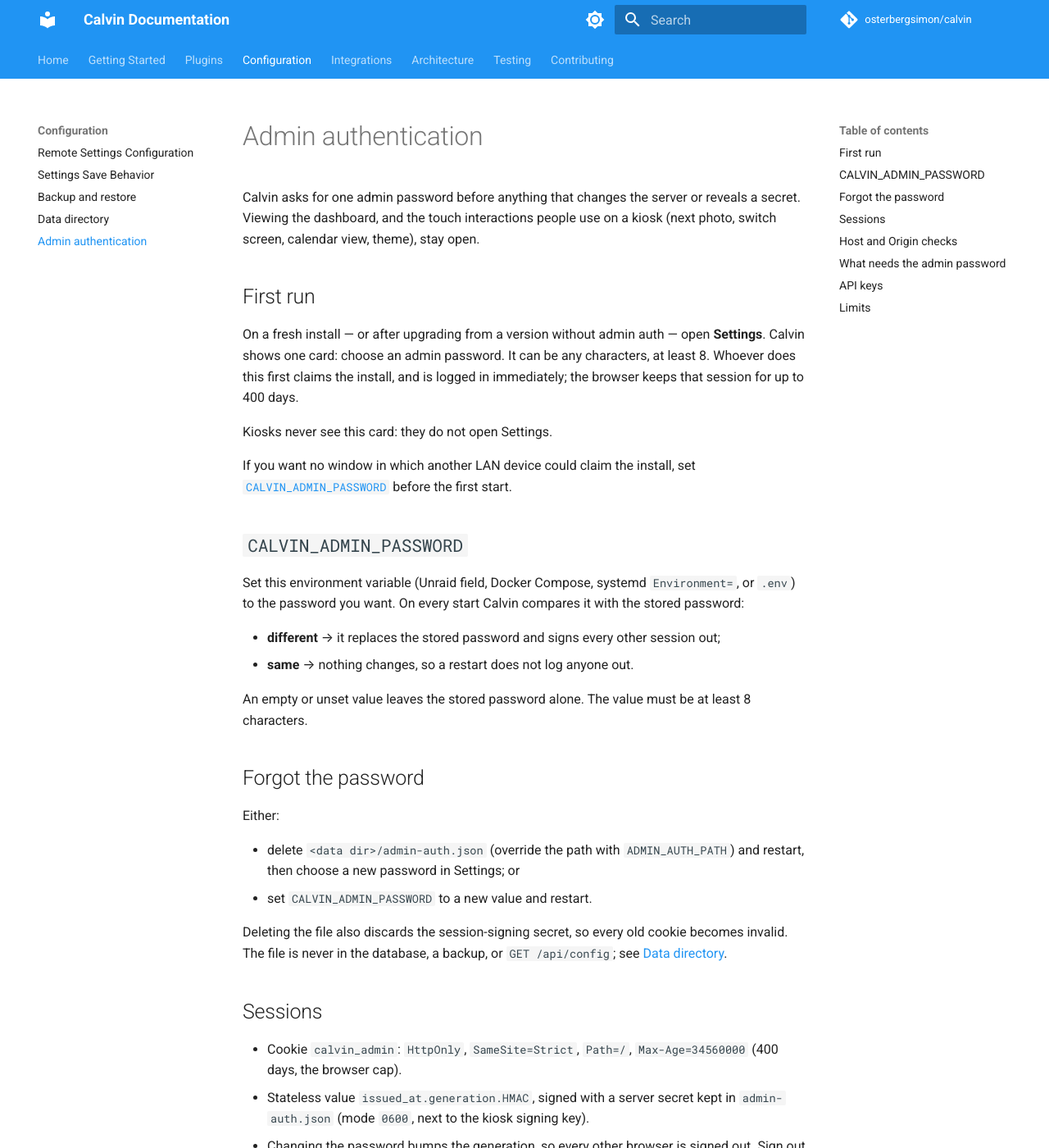
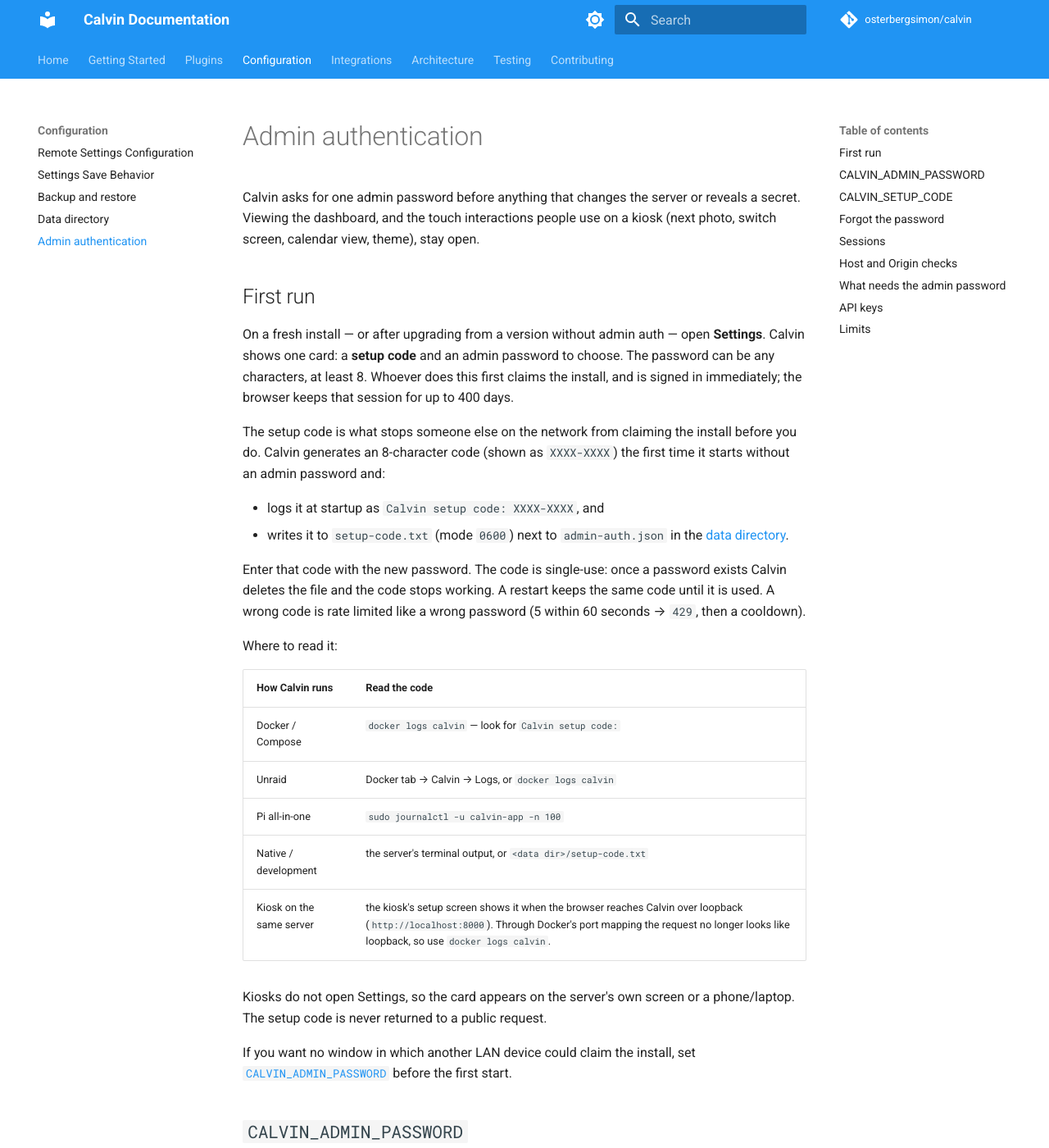
Before and after one commit to osterbergsimon/calvin, an MkDocs documentation site: the page built from docs/configuration/ADMIN_AUTH.md, in a window 1280 px wide and 1400 px high. Shown: the whole window at 82% size. Built offline with MkDocs 1.6.1 and Material for MkDocs 9.7.7, drawn with Linux system fonts in a browser that asks for light colours; comment, search, counter and statistics services are not loaded; some of the changed text lies outside the part shown.

Commit message:
docs: where to find the first-run setup code (CLV-61)
Docker, Unraid, Pi all-in-one and native installs each get the command
that prints the code; CALVIN_SETUP_CODE and the 0600 file are documented.

```diff
--- a/docs/configuration/ADMIN_AUTH.md
+++ b/docs/configuration/ADMIN_AUTH.md
@@ -7,11 +7,36 @@
 ## First run
 
 On a fresh install — or after upgrading from a version without admin auth — open
-**Settings**. Calvin shows one card: choose an admin password. It can be any
-characters, at least 8. Whoever does this first claims the install, and is
-logged in immediately; the browser keeps that session for up to 400 days.
+**Settings**. Calvin shows one card: a **setup code** and an admin password to
+choose. The password can be any characters, at least 8. Whoever does this first
+claims the install, and is signed in immediately; the browser keeps that session
+for up to 400 days.
 
-Kiosks never see this card: they do not open Settings.
+The setup code is what stops someone else on the network from claiming the
+install before you do. Calvin generates an 8-character code (shown as
+`XXXX-XXXX`) the first time it starts without an admin password and:
+
+- logs it at startup as `Calvin setup code: XXXX-XXXX`, and
+- writes it to `setup-code.txt` (mode `0600`) next to `admin-auth.json` in the
+  [data directory](DATA_DIR.md).
+
+Enter that code with the new password. The code is single-use: once a password
+exists Calvin deletes the file and the code stops working. A restart keeps the
+same code until it is used. A wrong code is rate limited like a wrong password
+(5 within 60 seconds → `429`, then a cooldown).
+
+Where to read it:
+
+| How Calvin runs | Read the code |
+|---|---|
+| Docker / Compose | `docker logs calvin` — look for `Calvin setup code:` |
+| Unraid | Docker tab → Calvin → Logs, or `docker logs calvin` |
+| Pi all-in-one | `sudo journalctl -u calvin-app -n 100` |
+| Native / development | the server's terminal output, or `<data dir>/setup-code.txt` |
+| Kiosk on the same server | the kiosk's setup screen shows it when the browser reaches Calvin over loopback (`http://localhost:8000`). Through Docker's port mapping the request no longer looks like loopback, so use `docker logs calvin`. |
+
+Kiosks do not open Settings, so the card appears on the server's own screen or a
+phone/laptop. The setup code is never returned to a public request.
 
 If you want no window in which another LAN device could claim the install, set
 [`CALVIN_ADMIN_PASSWORD`](#calvin_admin_password) before the first start.
@@ -29,12 +54,22 @@
 An empty or unset value leaves the stored password alone. The value must be at
 least 8 characters.
 
+## `CALVIN_SETUP_CODE`
+
+Set this to pre-seed the [one-time setup code](#first-run) instead of letting
+Calvin generate one — useful for headless installs where you would rather hand
+the owner a known code. Case does not matter and `-`/spaces are ignored, so
+`abcd-efgh` matches `ABCD-EFGH`. It is ignored once an admin password exists.
+Leave it unset to use the generated code in the log and
+`setup-code.txt`.
+
 ## Forgot the password
 
 Either:
 
 - delete `<data dir>/admin-auth.json` (override the path with `ADMIN_AUTH_PATH`)
-  and restart, then choose a new password in Settings; or
+  and restart, then choose a new password in Settings with the new setup code
+  from the log; or
 - set `CALVIN_ADMIN_PASSWORD` to a new value and restart.
 
 Deleting the file also discards the session-signing secret, so every old cookie
```
Also changed, not shown: docs/configuration/DATA_DIR.md (+1 -0 lines), docs/setup/GETTING_STARTED.md (+22 -0 lines).
